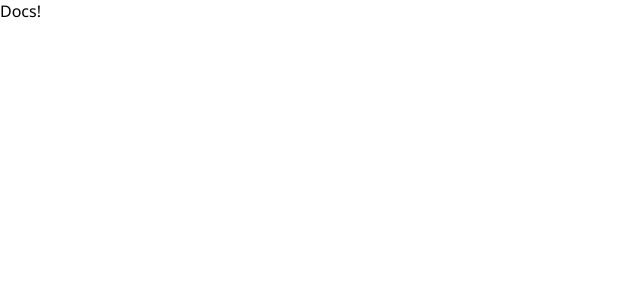
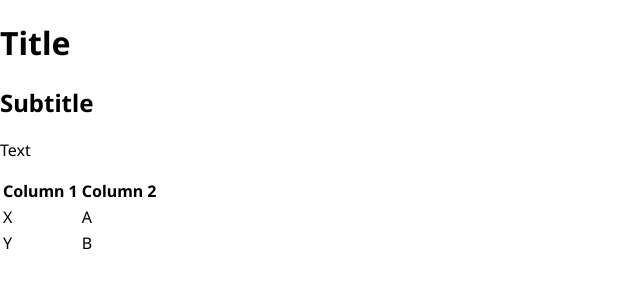
Before and after one commit to Paradoxdotexe/vade-mecum, a React (Create React App) app: page /docs in a window 1280 px wide. Shown: the top 300 px of the page, without its empty margins (0-640 px from the left). Built offline with nearby package versions, Linux system fonts and the light colour scheme.

Commit message:
Add markdown parser

```diff
--- a/package.json
+++ b/package.json
@@ -10,6 +10,7 @@
     "@types/node": "^16.18.73",
     "@types/react": "^18.2.48",
     "@types/react-dom": "^18.2.18",
+    "marked": "^11.1.1",
     "react": "^18.2.0",
     "react-dom": "^18.2.0",
     "react-router-dom": "^6.21.3",
--- a/src/DocsPage.tsx
+++ b/src/DocsPage.tsx
@@ -1,5 +1,7 @@
 import React from 'react';
+import section1 from './docs/section1.md';
+import { Markdown } from './components/Markdown';
 
 export const DocsPage: React.FC = () => {
-  return <div>Docs!</div>;
+  return <Markdown src={section1} />;
 };
--- /dev/null
+++ b/src/components/Markdown.tsx
@@ -0,0 +1,19 @@
+import React, { useEffect, useState } from 'react';
+import * as marked from 'marked';
+
+type MarkdownProps = {
+  src: string;
+};
+
+export const Markdown: React.FC<MarkdownProps> = props => {
+  const [markdown, setMarkdown] = useState('');
+
+  useEffect(() => {
+    fetch(props.src)
+      .then(response => response.text())
+      .then(marked.parse)
+      .then(setMarkdown);
+  }, [props.src]);
+
+  return <div dangerouslySetInnerHTML={{ __html: markdown }} />;
+};
--- /dev/null
+++ b/src/docs/section1.md
@@ -0,0 +1,10 @@
+# Title
+
+## Subtitle
+
+Text
+
+| Column 1 | Column 2 |
+| -------- | -------- |
+| X        | A        |
+| Y        | B        |
--- /dev/null
+++ b/src/global.d.ts
@@ -0,0 +1 @@
+declare module '*.md';
```
Also changed, not shown: 1 other file (tests, documents, lock files or other folders).
